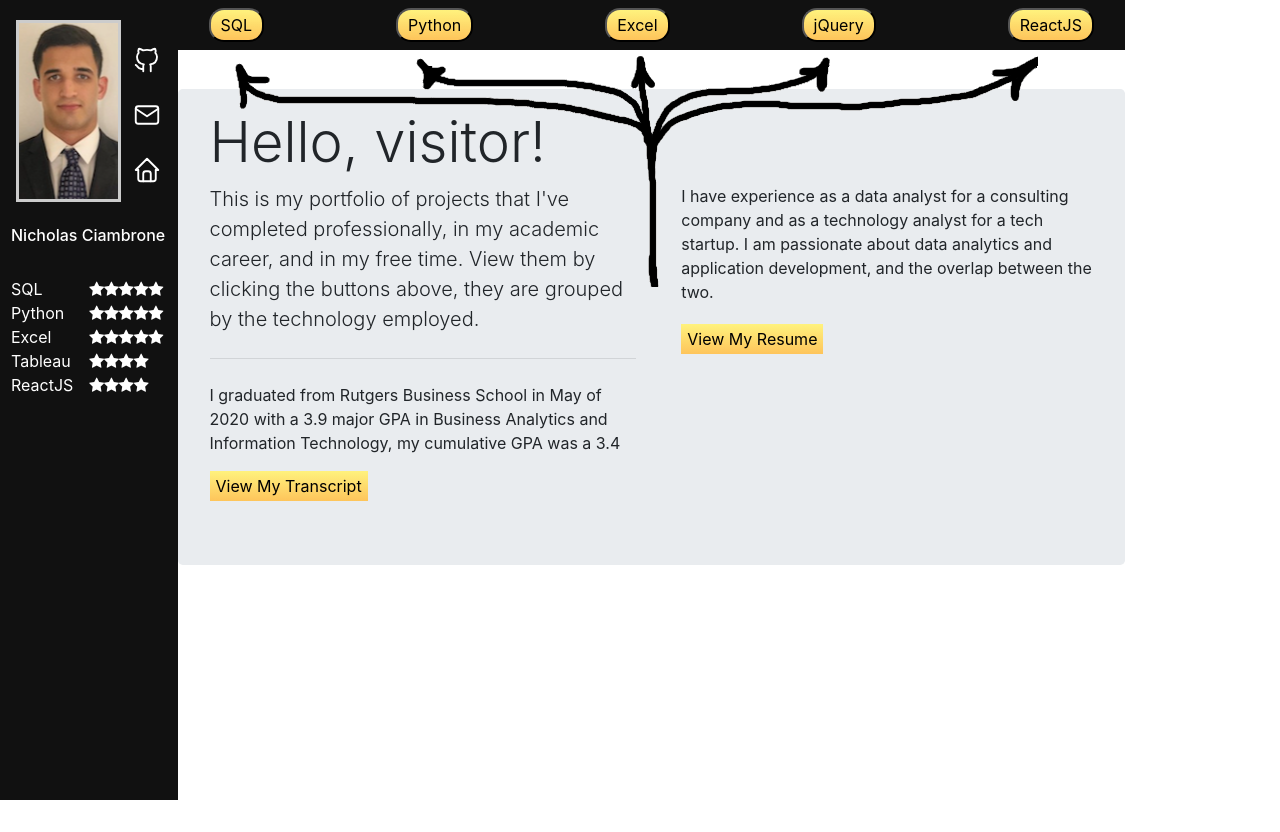
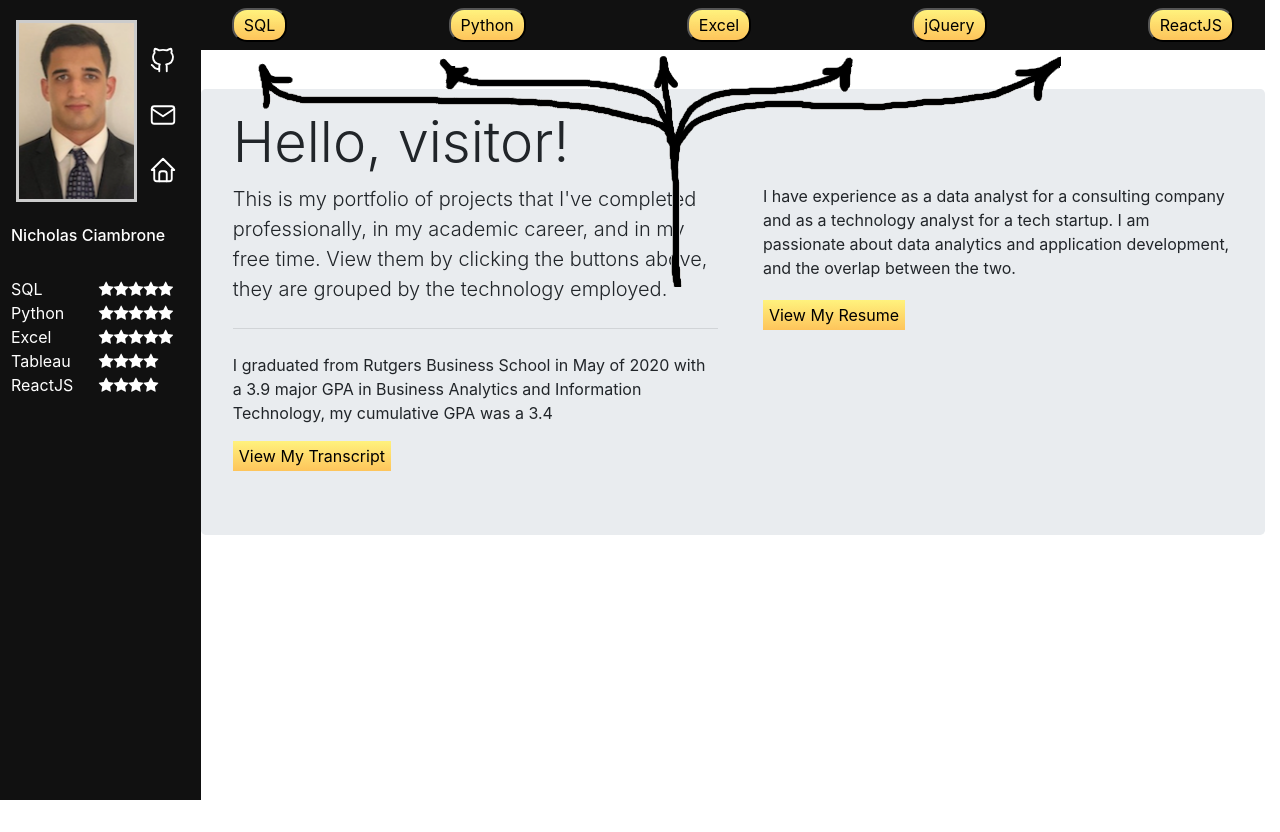
Before and after one commit to nickciambrone/home, a React (Create React App) app: page / in a window 1280 px wide. After the commit the page ends 802 px from the top, so only its background shows below. Built offline with nearby package versions, Linux system fonts and the light colour scheme.

Commit message:
front end finishing tou

```diff
--- a/src/App.js
+++ b/src/App.js
@@ -11,7 +11,7 @@ const App = () => {
   const { language, project } = technologies;
   return (
     <div className="App">
-      <div className='container' style={{ paddingLeft: '0' ,width:'100vw'}}>
+      <div className='container-fluid' style={{ paddingLeft: '0' ,width:'100vw'}}>
         <div className='row'>
           <div className='col-2'>
             <div className='sidenav'>
```
